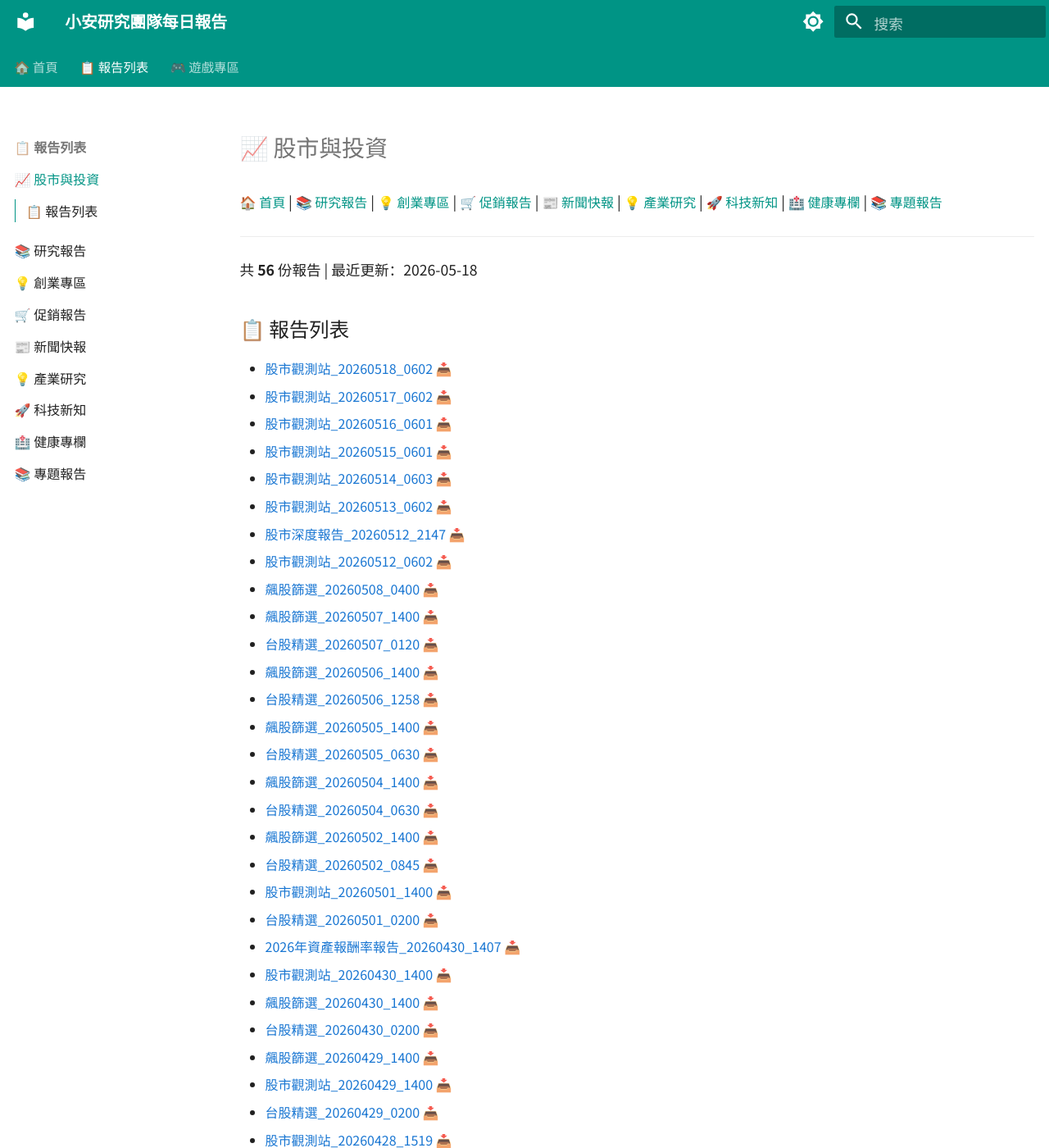
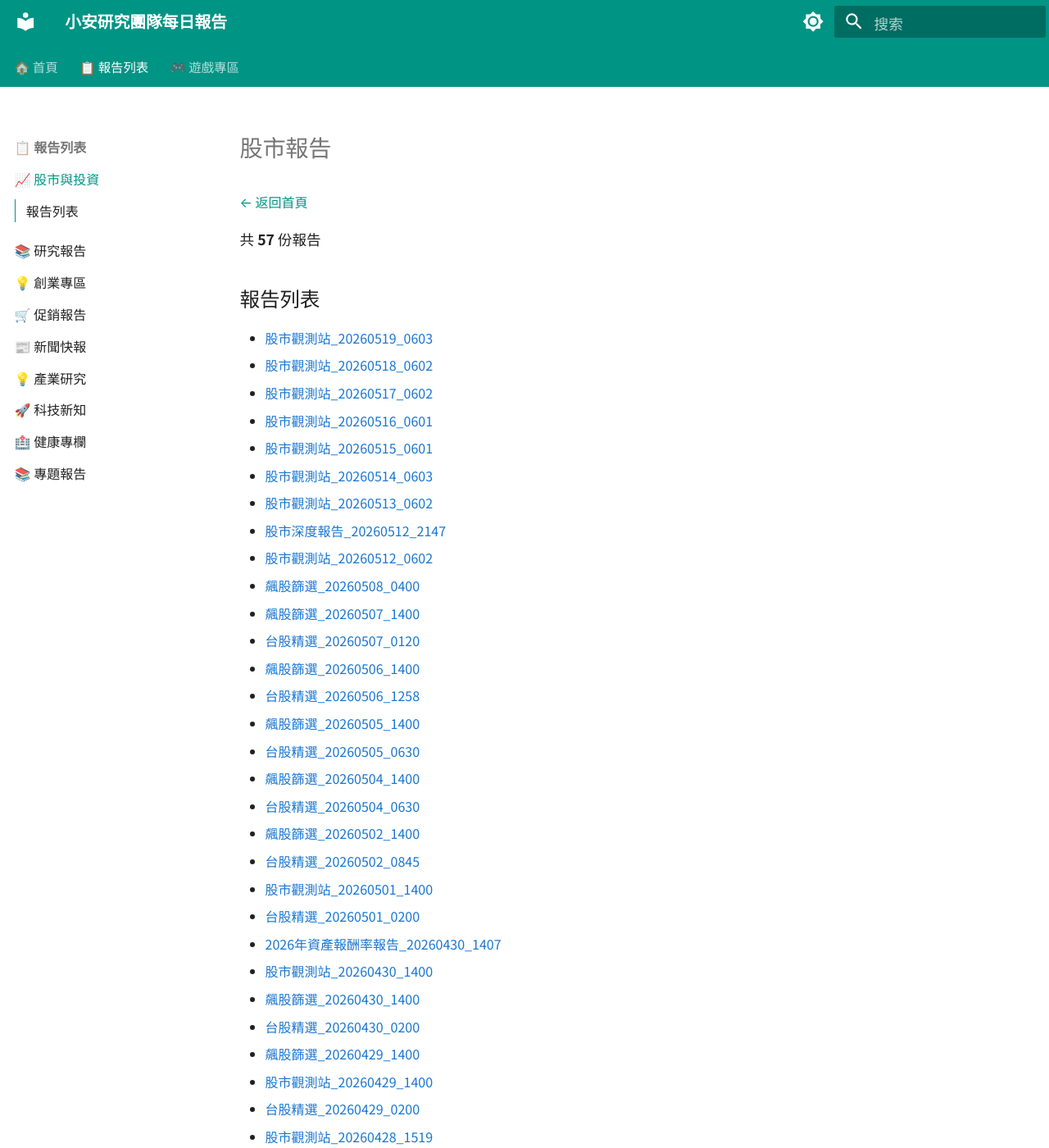
Before and after one commit to hkaiyen/openclaw-workspace, an MkDocs documentation site: the page built from docs/reports/股市.md, in a window 1280 px wide and 1400 px high. Shown: the whole window at 82% size. Built offline with MkDocs 1.6.1 and Material for MkDocs 9.7.7, drawn with Linux system fonts in a browser that asks for light colours; some of the changed text lies outside the part shown.

Commit message:
自動上傳報告 2026-05-19 22:30

```diff
--- a/docs/reports/股市.md
+++ b/docs/reports/股市.md
@@ -1,68 +1,67 @@
-# 📈 股市與投資
+# 股市報告
 
-[🏠 首頁](/) | [📚 研究報告](../研究.md) | [💡 創業專區](../創業.md) | [🛒 促銷報告](../促銷.md) | [📰 新聞快報](../新聞.md) | [💡 產業研究](../產業研究.md) | [🚀 科技新知](../科技新知.md) | [🏥 健康專欄](../健康專欄.md) | [📚 專題報告](../專題報告.md)
+[← 返回首頁](/)
 
----
+共 **57** 份報告
 
-共 **56** 份報告 | 最近更新：2026-05-18
+## 報告列表
 
-## 📋 報告列表
-
-- [股市觀測站_20260518_0602](股市/股市觀測站_20260518_0602.docx) 📥
-- [股市觀測站_20260517_0602](股市/股市觀測站_20260517_0602.docx) 📥
-- [股市觀測站_20260516_0601](股市/股市觀測站_20260516_0601.docx) 📥
-- [股市觀測站_20260515_0601](股市/股市觀測站_20260515_0601.docx) 📥
-- [股市觀測站_20260514_0603](股市/股市觀測站_20260514_0603.docx) 📥
-- [股市觀測站_20260513_0602](股市/股市觀測站_20260513_0602.docx) 📥
-- [股市深度報告_20260512_2147](股市/股市深度報告_20260512_2147.docx) 📥
-- [股市觀測站_20260512_0602](股市/股市觀測站_20260512_0602.docx) 📥
-- [飆股篩選_20260508_0400](股市/飆股篩選_20260508_0400.docx) 📥
-- [飆股篩選_20260507_1400](股市/飆股篩選_20260507_1400.docx) 📥
-- [台股精選_20260507_0120](股市/台股精選_20260507_0120.docx) 📥
-- [飆股篩選_20260506_1400](股市/飆股篩選_20260506_1400.docx) 📥
-- [台股精選_20260506_1258](股市/台股精選_20260506_1258.docx) 📥
-- [飆股篩選_20260505_1400](股市/飆股篩選_20260505_1400.docx) 📥
-- [台股精選_20260505_0630](股市/台股精選_20260505_0630.docx) 📥
-- [飆股篩選_20260504_1400](股市/飆股篩選_20260504_1400.docx) 📥
-- [台股精選_20260504_0630](股市/台股精選_20260504_0630.docx) 📥
-- [飆股篩選_20260502_1400](股市/飆股篩選_20260502_1400.docx) 📥
-- [台股精選_20260502_0845](股市/台股精選_20260502_0845.docx) 📥
-- [股市觀測站_20260501_1400](股市/股市觀測站_20260501_1400.docx) 📥
-- [台股精選_20260501_0200](股市/台股精選_20260501_0200.docx) 📥
-- [2026年資產報酬率報告_20260430_1407](股市/2026年資產報酬率報告_20260430_1407.docx) 📥
-- [股市觀測站_20260430_1400](股市/股市觀測站_20260430_1400.docx) 📥
-- [飆股篩選_20260430_1400](股市/飆股篩選_20260430_1400.docx) 📥
-- [台股精選_20260430_0200](股市/台股精選_20260430_0200.docx) 📥
-- [飆股篩選_20260429_1400](股市/飆股篩選_20260429_1400.docx) 📥
-- [股市觀測站_20260429_1400](股市/股市觀測站_20260429_1400.docx) 📥
-- [台股精選_20260429_0200](股市/台股精選_20260429_0200.docx) 📥
-- [股市觀測站_20260428_1519](股市/股市觀測站_20260428_1519.docx) 📥
-- [飆股篩選_20260428_1400](股市/飆股篩選_20260428_1400.docx) 📥
-- [台股精選_20260428_0200](股市/台股精選_20260428_0200.docx) 📥
-- [飆股篩選_20260427_1400](股市/飆股篩選_20260427_1400.docx) 📥
-- [台股精選_20260427_0200](股市/台股精選_20260427_0200.docx) 📥
-- [台股精選_20260426_0200](股市/台股精選_20260426_0200.docx) 📥
-- [2026年股市績效檢視_20260425_0900](股市/2026年股市績效檢視_20260425_0900.docx) 📥
-- [台股精選_20260425_0200](股市/台股精選_20260425_0200.docx) 📥
-- [飆股篩選_20260424_1451](股市/飆股篩選_20260424_1451.docx) 📥
-- [強勢股飆股_20260424_1431](股市/強勢股飆股_20260424_1431.docx) 📥
-- [強勢股篩選Top15_20260424_1113](股市/強勢股篩選Top15_20260424_1113.docx) 📥
-- [強勢股篩選_20260424_1108](股市/強勢股篩選_20260424_1108.docx) 📥
-- [台股精選_20260424_0742](股市/台股精選_20260424_0742.docx) 📥
-- [台股研究報告_v4_20260423_0200](股市/台股研究報告_v4_20260423_0200.docx) 📥
-- [台股研究報告_v4_20260422_2351](股市/台股研究報告_v4_20260422_2351.docx) 📥
-- [台股研究報告_20260422_2331](股市/台股研究報告_20260422_2331.docx) 📥
-- [台股研究報告_v3_20260422_2240](股市/台股研究報告_v3_20260422_2240.docx) 📥
-- [股市觀測站_20260422_0708](股市/股市觀測站_20260422_0708.docx) 📥
-- [股市觀測站_20260421_1408](股市/股市觀測站_20260421_1408.docx) 📥
-- [台股長線格局分析_20260512](股市/台股長線格局分析_20260512.docx) 📥
-- [台股研究報告_20260422](股市/台股研究報告_20260422.docx) 📥
-- [飆股篩選_20260427](股市/飆股篩選_20260427.docx) 📥
-- [股票投資風險管理_20260508](股市/股票投資風險管理_20260508.docx) 📥
-- [個人理財規劃與資產配置_20260508](股市/個人理財規劃與資產配置_20260508.docx) 📥
-- [台股強勢股與飆股分析_深度研究_20260505](股市/台股強勢股與飆股分析_深度研究_20260505.docx) 📥
-- [台股與美股強弱比較報告_20260512](股市/台股與美股強弱比較報告_20260512.docx) 📥
-- [下週台股挑戰40,000點可行性分析](股市/下週台股挑戰40,000點可行性分析.docx) 📥
-- [台股強勢股與飆股分析_20260517](股市/台股強勢股與飆股分析_20260517.docx) 📥
+- [股市觀測站_20260519_0603](股市/股市觀測站_20260519_0603.docx)
+- [股市觀測站_20260518_0602](股市/股市觀測站_20260518_0602.docx)
+- [股市觀測站_20260517_0602](股市/股市觀測站_20260517_0602.docx)
+- [股市觀測站_20260516_0601](股市/股市觀測站_20260516_0601.docx)
+- [股市觀測站_20260515_0601](股市/股市觀測站_20260515_0601.docx)
+- [股市觀測站_20260514_0603](股市/股市觀測站_20260514_0603.docx)
+- [股市觀測站_20260513_0602](股市/股市觀測站_20260513_0602.docx)
+- [股市深度報告_20260512_2147](股市/股市深度報告_20260512_2147.docx)
+- [股市觀測站_20260512_0602](股市/股市觀測站_20260512_0602.docx)
+- [飆股篩選_20260508_0400](股市/飆股篩選_20260508_0400.docx)
+- [飆股篩選_20260507_1400](股市/飆股篩選_20260507_1400.docx)
+- [台股精選_20260507_0120](股市/台股精選_20260507_0120.docx)
+- [飆股篩選_20260506_1400](股市/飆股篩選_20260506_1400.docx)
+- [台股精選_20260506_1258](股市/台股精選_20260506_1258.docx)
+- [飆股篩選_20260505_1400](股市/飆股篩選_20260505_1400.docx)
+- [台股精選_20260505_0630](股市/台股精選_20260505_0630.docx)
+- [飆股篩選_20260504_1400](股市/飆股篩選_20260504_1400.docx)
+- [台股精選_20260504_0630](股市/台股精選_20260504_0630.docx)
+- [飆股篩選_20260502_1400](股市/飆股篩選_20260502_1400.docx)
+- [台股精選_20260502_0845](股市/台股精選_20260502_0845.docx)
+- [股市觀測站_20260501_1400](股市/股市觀測站_20260501_1400.docx)
+- [台股精選_20260501_0200](股市/台股精選_20260501_0200.docx)
+- [2026年資產報酬率報告_20260430_1407](股市/2026年資產報酬率報告_20260430_1407.docx)
+- [股市觀測站_20260430_1400](股市/股市觀測站_20260430_1400.docx)
+- [飆股篩選_20260430_1400](股市/飆股篩選_20260430_1400.docx)
+- [台股精選_20260430_0200](股市/台股精選_20260430_0200.docx)
+- [飆股篩選_20260429_1400](股市/飆股篩選_20260429_1400.docx)
+- [股市觀測站_20260429_1400](股市/股市觀測站_20260429_1400.docx)
+- [台股精選_20260429_0200](股市/台股精選_20260429_0200.docx)
+- [股市觀測站_20260428_1519](股市/股市觀測站_20260428_1519.docx)
+- [飆股篩選_20260428_1400](股市/飆股篩選_20260428_1400.docx)
+- [台股精選_20260428_0200](股市/台股精選_20260428_0200.docx)
+- [飆股篩選_20260427_1400](股市/飆股篩選_20260427_1400.docx)
+- [台股精選_20260427_0200](股市/台股精選_20260427_0200.docx)
+- [台股精選_20260426_0200](股市/台股精選_20260426_0200.docx)
+- [2026年股市績效檢視_20260425_0900](股市/2026年股市績效檢視_20260425_0900.docx)
+- [台股精選_20260425_0200](股市/台股精選_20260425_0200.docx)
+- [飆股篩選_20260424_1451](股市/飆股篩選_20260424_1451.docx)
+- [強勢股飆股_20260424_1431](股市/強勢股飆股_20260424_1431.docx)
+- [強勢股篩選Top15_20260424_1113](股市/強勢股篩選Top15_20260424_1113.docx)
+- [強勢股篩選_20260424_1108](股市/強勢股篩選_20260424_1108.docx)
+- [台股精選_20260424_0742](股市/台股精選_20260424_0742.docx)
+- [台股研究報告_v4_20260423_0200](股市/台股研究報告_v4_20260423_0200.docx)
+- [台股研究報告_v4_20260422_2351](股市/台股研究報告_v4_20260422_2351.docx)
+- [台股研究報告_20260422_2331](股市/台股研究報告_20260422_2331.docx)
+- [台股研究報告_v3_20260422_2240](股市/台股研究報告_v3_20260422_2240.docx)
+- [股市觀測站_20260422_0708](股市/股市觀測站_20260422_0708.docx)
+- [股市觀測站_20260421_1408](股市/股市觀測站_20260421_1408.docx)
+- [台股長線格局分析_20260512](股市/台股長線格局分析_20260512.docx)
+- [台股研究報告_20260422](股市/台股研究報告_20260422.docx)
+- [飆股篩選_20260427](股市/飆股篩選_20260427.docx)
+- [股票投資風險管理_20260508](股市/股票投資風險管理_20260508.docx)
+- [個人理財規劃與資產配置_20260508](股市/個人理財規劃與資產配置_20260508.docx)
+- [台股強勢股與飆股分析_深度研究_20260505](股市/台股強勢股與飆股分析_深度研究_20260505.docx)
+- [台股與美股強弱比較報告_20260512](股市/台股與美股強弱比較報告_20260512.docx)
+- [下週台股挑戰40,000點可行性分析](股市/下週台股挑戰40,000點可行性分析.docx)
+- [台股強勢股與飆股分析_20260517](股市/台股強勢股與飆股分析_20260517.docx)
 
 [返回首頁 →](/)
```
Also changed, not shown: docs/index.md (+61 -127 lines), 5 other files.
